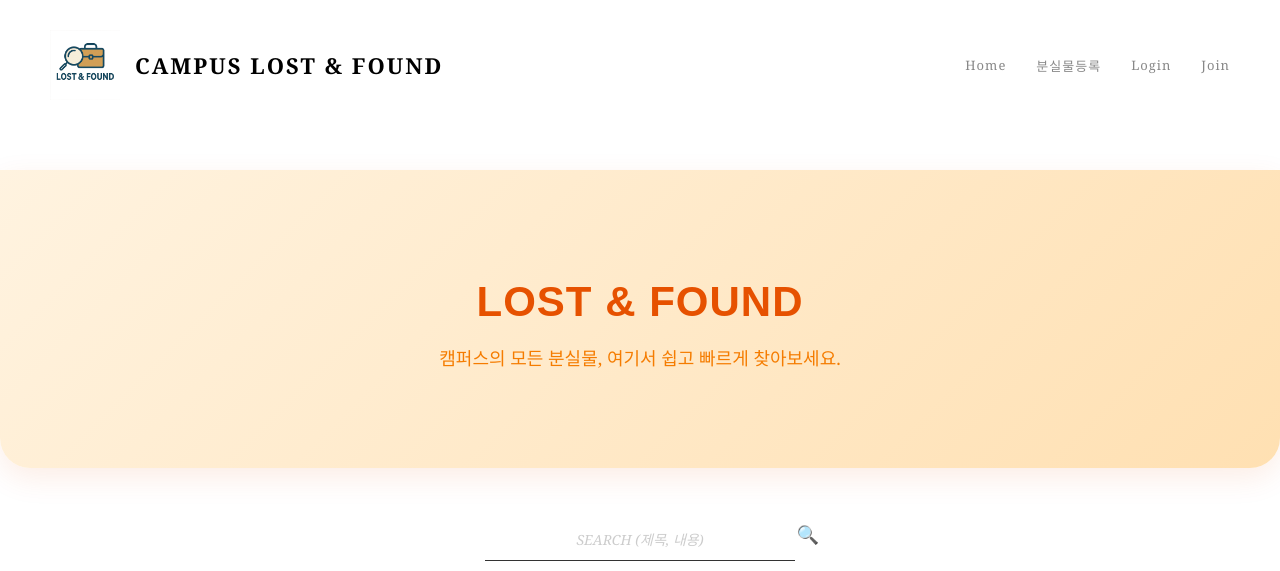
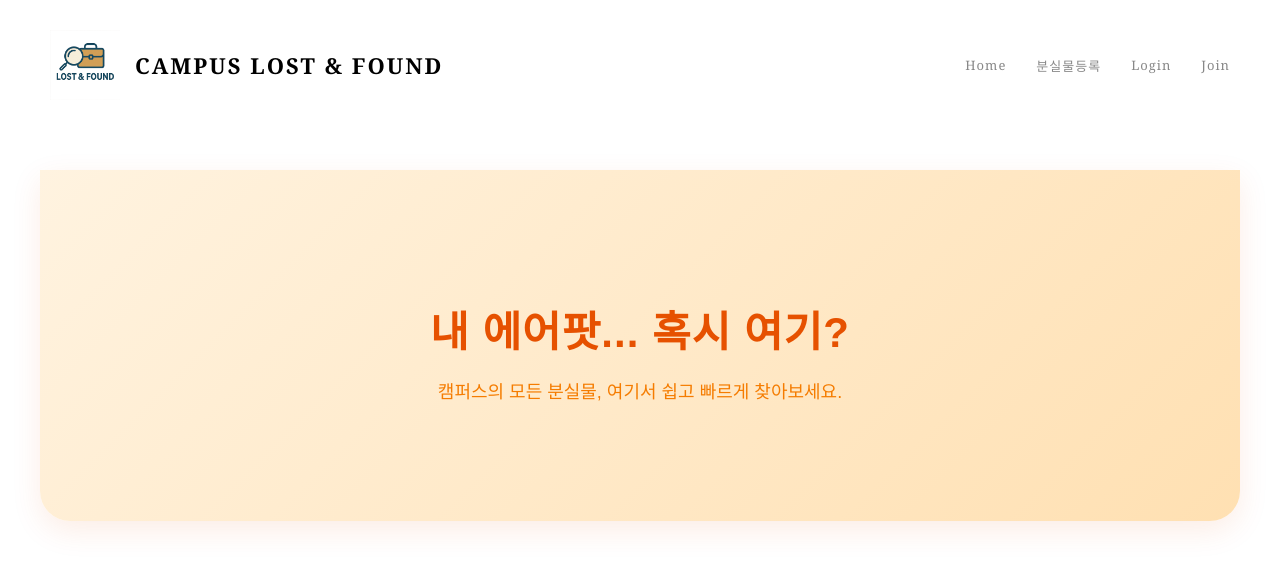
Before and after one commit to chakihwan/FrameworkTermProject, a React (Create React App) app in the folder frontend/: page / in a window 1280 px wide. Shown: the top 571 px of the page. Built offline with nearby package versions, Linux system fonts and the light colour scheme; no server answers.

Commit message:
프론트엔드 App.js -> css분리

```diff
--- a/frontend/src/App.css
+++ b/frontend/src/App.css
@@ -230,3 +230,83 @@ body {
   right: -30px;
   top: 5px;
 }
+
+/* --- 메인 컨테이너 (중앙 정렬 & 최대 너비) --- */
+.main-container {
+  max-width: 1200px;
+  margin: 0 auto;
+  padding: 0 20px;
+  margin-bottom: 80px;
+}
+
+/* --- 히어로 섹션 (오렌지 배너) --- */
+.hero-section {
+  background: linear-gradient(135deg, #fff3e0 0%, #ffe0b2 100%);
+  padding: 100px 20px;
+  text-align: center;
+  margin-bottom: 50px;
+  border-radius: 0 0 30px 30px;
+  box-shadow: 0 10px 30px rgba(230, 81, 0, 0.1);
+}
+
+.hero-title {
+  font-size: 42px;
+  margin-bottom: 15px;
+  color: #e65100;
+  font-weight: 900;
+  letter-spacing: 1px;
+  font-family: sans-serif;
+}
+
+.hero-subtitle {
+  color: #f57c00;
+  font-size: 18px;
+  font-weight: 500;
+  font-family: sans-serif
+}
+
+/* --- 공통 태그 디자인 (알약 모양) --- */
+.tag-badge {
+  display: inline-flex;
+  align-items: center;
+  justify-content: center;
+  height: 28px; /* 카드용 높이 */
+  padding: 0 10px;
+  border-radius: 15px;
+  font-size: 11px;
+  font-weight: 800;
+  box-sizing: border-box;
+}
+
+/* 타입별 색상 분리 */
+.tag-badge.lost {
+  background-color: #ffebee;
+  color: #d32f2f;
+  border: 1px solid #ffcdd2;
+}
+
+.tag-badge.found {
+  background-color: #e8f5e9;
+  color: #2e7d32;
+  border: 1px solid #c8e6c9;
+}
+
+/* 상태별 색상 분리 (SOLVED 오버레이 등) */
+.card-solved-overlay {
+  position: absolute;
+  top: 50%;
+  left: 50%;
+  transform: translate(-50%, -50%);
+  background-color: rgba(0, 0, 0, 0.7);
+  color: white;
+  padding: 10px 20px;
+  font-weight: bold;
+  letter-spacing: 2px;
+  border-radius: 5px;
+}
+
+/* 카드 텍스트 */
+.card-info-text {
+  margin-top: 15px;
+  margin-bottom: 10px;
+}
--- a/frontend/src/App.js
+++ b/frontend/src/App.js
@@ -72,16 +72,16 @@ function App() {
     );
 }
 
-// 메인 화면
+// 메인 화면 (Home 컴포넌트)
 function Home() {
     const [items, setItems] = useState([]);
     const [filter, setFilter] = useState('ALL');
     const [keyword, setKeyword] = useState('');
     const navigate = useNavigate();
 
-    // ★ 페이지네이션 상태 추가
+    // 페이지네이션
     const [currentPage, setCurrentPage] = useState(1);
-    const itemsPerPage = 12; // 한 페이지에 12개씩 (4열 x 3행)
+    const itemsPerPage = 12;
 
     useEffect(() => {
         fetchItems();
@@ -93,55 +93,39 @@ function Home() {
                 params: { keyword: searchKeyword }
             });
             setItems(res.data);
-            setCurrentPage(1); // 검색하면 1페이지로 초기화
-        } catch (err) {
-            console.log(err);
-        }
+            setCurrentPage(1);
+        } catch (err) { console.log(err); }
     };
 
-    const handleSearch = (e) => {
-        if (e.key === 'Enter') fetchItems(keyword);
-    };
-
+    const handleSearch = (e) => { if (e.key === 'Enter') fetchItems(keyword); };
     const onSearchClick = () => fetchItems(keyword);
 
-    // 1. 필터링 먼저 적용
+    // 필터링 & 페이지네이션 로직
     const filteredItems = items.filter(item => {
         if (filter === 'ALL') return true;
         return item.itemType === filter;
     });
 
-    // 2. 페이지네이션 계산 (필터링된 결과 내에서 자르기)
     const indexOfLastItem = currentPage * itemsPerPage;
     const indexOfFirstItem = indexOfLastItem - itemsPerPage;
     const currentItems = filteredItems.slice(indexOfFirstItem, indexOfLastItem);
-
-    // 전체 페이지 수 계산
     const totalPages = Math.ceil(filteredItems.length / itemsPerPage);
-
-    // 페이지 변경 함수
-    const handlePageChange = (pageNumber) => {
-        setCurrentPage(pageNumber);
-        window.scrollTo(0, 0); // 페이지 넘기면 맨 위로 스크롤
-    };
+    const handlePageChange = (n) => { setCurrentPage(n); window.scrollTo(0, 0); };
 
     return (
-        <div>
-            {/* Hero Section (배너) */}
-            <div style={{
-                background: 'linear-gradient(135deg, #fff3e0 0%, #ffe0b2 100%)',
-                padding: '80px 20px', textAlign: 'center', marginBottom: '50px',
-                borderRadius: '0 0 30px 30px', boxShadow: '0 10px 30px rgba(230, 81, 0, 0.1)'
-            }}>
-                <h1 style={{ fontSize: '42px', marginBottom: '15px', color:'#e65100', fontWeight:'900', letterSpacing:'1px', fontFamily:'sans-serif' }}>LOST & FOUND</h1>
-                <p style={{ color: '#f57c00', fontSize: '18px', fontWeight:'500' }}>캠퍼스의 모든 분실물, 여기서 쉽고 빠르게 찾아보세요.</p>
+        // 1. 메인 컨테이너 클래스 적용
+        <div className="main-container">
+
+            {/* 2. Hero Section 클래스 적용 */}
+            <div className="hero-section">
+                <h1 className="hero-title">내 에어팟... 혹시 여기?</h1>
+                <p className="hero-subtitle">캠퍼스의 모든 분실물, 여기서 쉽고 빠르게 찾아보세요.</p>
             </div>
 
-            {/* 검색창 */}
+            {/* 검색창 (기존 클래스 활용) */}
             <div className="search-container">
-                <input
-                    type="text" className="search-input" placeholder="SEARCH (제목, 내용)"
-                    value={keyword} onChange={(e) => setKeyword(e.target.value)} onKeyDown={handleSearch}
+                <input type="text" className="search-input" placeholder="SEARCH (제목, 내용)"
+                       value={keyword} onChange={(e) => setKeyword(e.target.value)} onKeyDown={handleSearch}
                 />
                 <button className="search-btn" onClick={onSearchClick}>🔍</button>
             </div>
@@ -153,7 +137,7 @@ function Home() {
                 <button className={filter === 'FOUND' ? 'active' : ''} onClick={() => {setFilter('FOUND'); setCurrentPage(1);}}>제가 찾았습니다🔍</button>
             </div>
 
-            {/* 아이템 그리드 (4개씩 표시) */}
+            {/* 아이템 그리드 */}
             <div className="grid-container">
                 {currentItems.length === 0 && (
                     <p style={{ textAlign: 'center', width: '100%', color: '#999', marginTop: '50px', gridColumn: '1 / -1' }}>
@@ -169,40 +153,35 @@ function Home() {
                             ) : (
                                 <span>{item.title.substring(0, 1)}</span>
                             )}
-                            {item.status === 'DONE' && <div className="solved-overlay">SOLVED</div>}
+                            {/* SOLVED 오버레이 클래스 적용 */}
+                            {item.status === 'DONE' && <div className="card-solved-overlay">SOLVED</div>}
                         </div>
-                        <div><span className={`tag ${item.itemType === 'LOST' ? 'lost' : 'found'}`}>{item.itemType}</span></div>
+
+                        {/* 3. 태그 디자인 클래스 적용 (JS로 조건부 클래스 부여) */}
+                        <div className="card-info-text">
+                             <span className={`tag-badge ${item.itemType === 'LOST' ? 'lost' : 'found'}`}>
+                                {item.itemType}
+                            </span>
+                        </div>
+
                         <h3 className={`card-title ${item.status === 'DONE' ? 'done-text' : ''}`}>{item.title}</h3>
-                        <p className="card-info">{new Date(item.regDate).toLocaleDateString()}</p>
+                        <p className="card-info">
+                            {item.writer?.name} · {new Date(item.regDate).toLocaleDateString()}
+                        </p>
                     </div>
                 ))}
             </div>
 
-            {/* ★ 페이지네이션 버튼들 */}
+            {/* 페이지네이션 */}
             {totalPages > 0 && (
                 <div className="pagination">
-                    {/* 이전 버튼 (필요하면 주석 해제)
-                    <button onClick={() => handlePageChange(currentPage - 1)} disabled={currentPage === 1}>&lt;</button>
-                    */}
-
                     {Array.from({ length: totalPages }, (_, i) => (
-                        <button
-                            key={i + 1}
-                            onClick={() => handlePageChange(i + 1)}
-                            className={currentPage === i + 1 ? 'active' : ''}
-                        >
+                        <button key={i + 1} onClick={() => handlePageChange(i + 1)} className={currentPage === i + 1 ? 'active' : ''}>
                             {i + 1}
                         </button>
                     ))}
-
-                    {/* 다음 버튼 (필요하면 주석 해제)
-                    <button onClick={() => handlePageChange(currentPage + 1)} disabled={currentPage === totalPages}>&gt;</button>
-                    */}
                 </div>
             )}
-
-            {/* 하단 여백 추가 */}
-            <div style={{ marginBottom: '80px' }}></div>
         </div>
     );
 }
```
